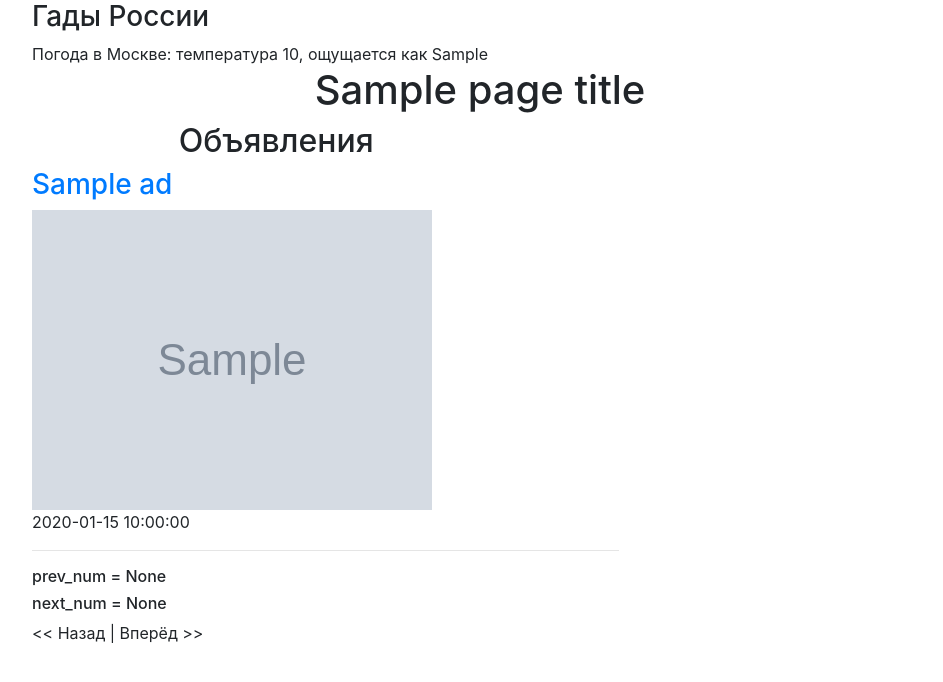
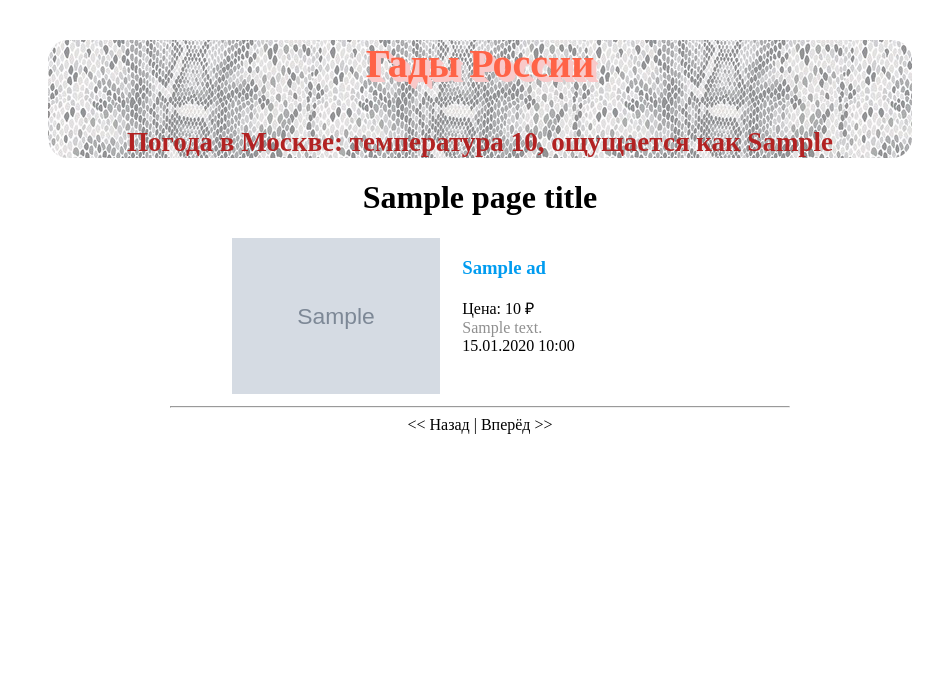
Before and after one commit to ig-novik/diploma_project, a Flask app: template webapp/templates/index.html in a window 1280 px wide. Shown: the top 682 px of the page, without its empty margins (160-1103 px from the left). Run offline with Flask 2, Linux system fonts and the light colour scheme; tables that the repository leaves empty hold one stand-in row (values such as "Sample post"); the template is opened without the code that fills it: values that come from a table or form of the project are taken from there, most other values are stand-ins (such as "Sample title", 1, 10 or a date in 2020); grey boxes marked "Sample" are stand-in pictures; some libraries are stand-ins or nearby versions.

Commit message:
24.03.2020

```diff
--- a/webapp/static/style.css
+++ b/webapp/static/style.css
@@ -1 +1,66 @@
-#wrapper { width: 70%; margin: 0 auto }
+#wrapper {
+    width: 70%;
+    margin: 0 auto
+}
+
+#header {
+    text-align: center;
+    min-height: 8vh;
+    background: url("/static/img/snake2.jpg") repeat;
+    margin: 10px 10px;
+    border-radius: 20px
+}
+
+.ads {
+    position: static;
+    display: block;
+    box-sizing: content-box;
+    display: block;
+    margin: 0 auto;
+    width: 70%;
+}
+
+.slogan {
+    color: tomato;
+    font-size: 250%;
+    text-shadow: #f9c9c9 1px 1px 0, #f9c9c9 2px 2px 0, #f9c9c9 3px 3px 0,
+        #f9c9c9 4px 4px 0, #f9c9c9 5px 5px 0;
+}
+
+.weather {
+    color: firebrick;
+    font-weight: 600;
+    font-size: 130%
+}
+
+.ad {
+    display: flex;
+    width: 80%;
+    margin: 5px auto;
+}
+.ad_photo {
+    width: auto;
+    min-width: 210px;
+    margin-right: 20px;
+
+}
+.ad_data  {
+    width: auto;
+
+}
+.ad_data h3 {
+    color: #009cf0;
+}
+.ad_photo img {
+    height: 156px;
+    width: auto
+}
+.pag_exp {
+    display: none;
+}
+.adr {
+    color: #8f8f8f;
+}
+.pagination {
+    text-align: center;
+}
--- a/webapp/templates/index.html
+++ b/webapp/templates/index.html
@@ -1,15 +1,16 @@
 <!doctype html>
 <html lang="ru">
+
 <head>
     <!-- Required meta tags -->
     <meta charset="utf-8">
     <meta name="viewport" content="width=device-width, initial-scale=1, shrink-to-fit=no">
 
-    <!-- Bootstrap CSS -->
-    <link rel="stylesheet" href="https://stackpath.bootstrapcdn.com/bootstrap/4.1.3/css/bootstrap.min.css" integrity="sha384-MCw98/SFnGE8fJT3GXwEOngsV7Zt27NXFoaoApmYm81iuXoPkFOJwJ8ERdknLPMO" crossorigin="anonymous">
+    <!-- CSS -->
     <link href="/static/style.css" rel="stylesheet" type="text/css">
     <title>{{ page_title }}</title>
 </head>
+
 <body>
     <div id="wrapper">
         <div id="header">
@@ -18,7 +19,7 @@
             </div>
             <div class="weather">
                 {% if weather %}
-                    Погода в Москве: температура {{ weather.temp_C }}, ощущается как {{ weather.FeelsLikeC }}
+                <span class="weather">Погода в Москве: температура {{ weather.temp_C }}, ощущается как {{ weather.FeelsLikeC }}</span>
                 {% else %}
                 Сервис погоды временно недоступен
                 {% endif %}
@@ -26,8 +27,7 @@
         </div>
         <div id="content">
             <h1 style="text-align: center">{{ page_title }}</h1>
-            <div class="row">
-                <div class="col-8">
+            <div class="ads">
                 {% with messages = get_flashed_messages() %}
                 {% if messages %}
                 <div class="alert alert-warning" role="alert">
@@ -37,36 +37,40 @@
                 </div>
                 {% endif %}
                 {% endwith %}
-                    <h2 style="padding-left: 25%">Объявления</h2>
+
                 {% for ad in ads_list.items %}
+                <div class="ad">
                     <!-- ads.url и ads.title - ссылка на объявление и его  заголовок  -->
-                    <h3><a href="{{ ad.url }}">{{ ad.title }}</a></h3>
-                    <div class="item-photo " data-marker="item-photo">
+                    <div class="ad_photo" data-marker="item-photo">
                         <!-- img.src - ссылка на картинку -->
                         <img src="{{ ad.first_image_src }}" />
                     </div>
+                    <div class="ad_data">
+                        <h3>{{ ad.title }}</h3>
+                        <span>{{'Цена: ' + ad.price|string  + ' ₽' }}</span><br>
+                         <span class="adr">{{ ad.address}}</span><br>
                         <!-- ads.published - дата публикации -->
-                    <p>{{ ad.published }}</p>
+                        <span>{{ ad.published.strftime("%d.%m.%Y %H:%M") }}</span>
+                    </div>
+                </div>
                 <hr />
                 {% endfor %}
                 <!-- экспериментируем с пагинацией -->
+                <div class="pag_exp">
                     <h6>prev_num = {{ ads_list.prev_num }}</h6>
                     <h6>next_num = {{ ads_list.next_num }}</h6>
-                    {% if ads_list.has_prev %}<a href="{{ url_for('index', page = ads_list.prev_num) }}"><< Назад</a>{% else %}<< Назад{% endif %} |
-                    {% if ads_list.has_next %}<a href="{{ url_for('index', page = ads_list.next_num) }}">Вперёд >></a>{% else %}Вперёд >>{% endif %}
                 </div>
-
+                <div class="pagination">
+                    {% if ads_list.has_prev %}<a href="{{ url_for('index', page = ads_list.prev_num) }}">
+                        << Назад</a>{% else %}<< Назад{% endif %} | {% if ads_list.has_next %}<a href="{{ url_for('index', page = ads_list.next_num) }}">Вперёд >>
+                    </a>{% else %}Вперёд >>{% endif %}
                 </div>
-
-            <!-- Optional JavaScript -->
-            <!-- jQuery first, then Popper.js, then Bootstrap JS -->
-            <script src="https://code.jquery.com/jquery-3.3.1.slim.min.js" integrity="sha384-q8i/X+965DzO0rT7abK41JStQIAqVgRVzpbzo5smXKp4YfRvH+8abtTE1Pi6jizo" crossorigin="anonymous"></script>
-            <script src="https://cdnjs.cloudflare.com/ajax/libs/popper.js/1.14.3/umd/popper.min.js" integrity="sha384-ZMP7rVo3mIykV+2+9J3UJ46jBk0WLaUAdn689aCwoqbBJiSnjAK/l8WvCWPIPm49" crossorigin="anonymous"></script>
-            <script src="https://stackpath.bootstrapcdn.com/bootstrap/4.1.3/js/bootstrap.min.js" integrity="sha384-ChfqqxuZUCnJSK3+MXmPNIyE6ZbWh2IMqE241rYiqJxyMiZ6OW/JmZQ5stwEULTy" crossorigin="anonymous"></script>
+            </div>
         </div>
         <div id="footer">
 
         </div>
     </div>
 </body>
+
 </html>
```
Also changed, not shown: webapp/static/img/snake1.jpg (added), webapp/static/img/snake2.jpg (added). Lines whose indentation alone changed are shown as unchanged.
